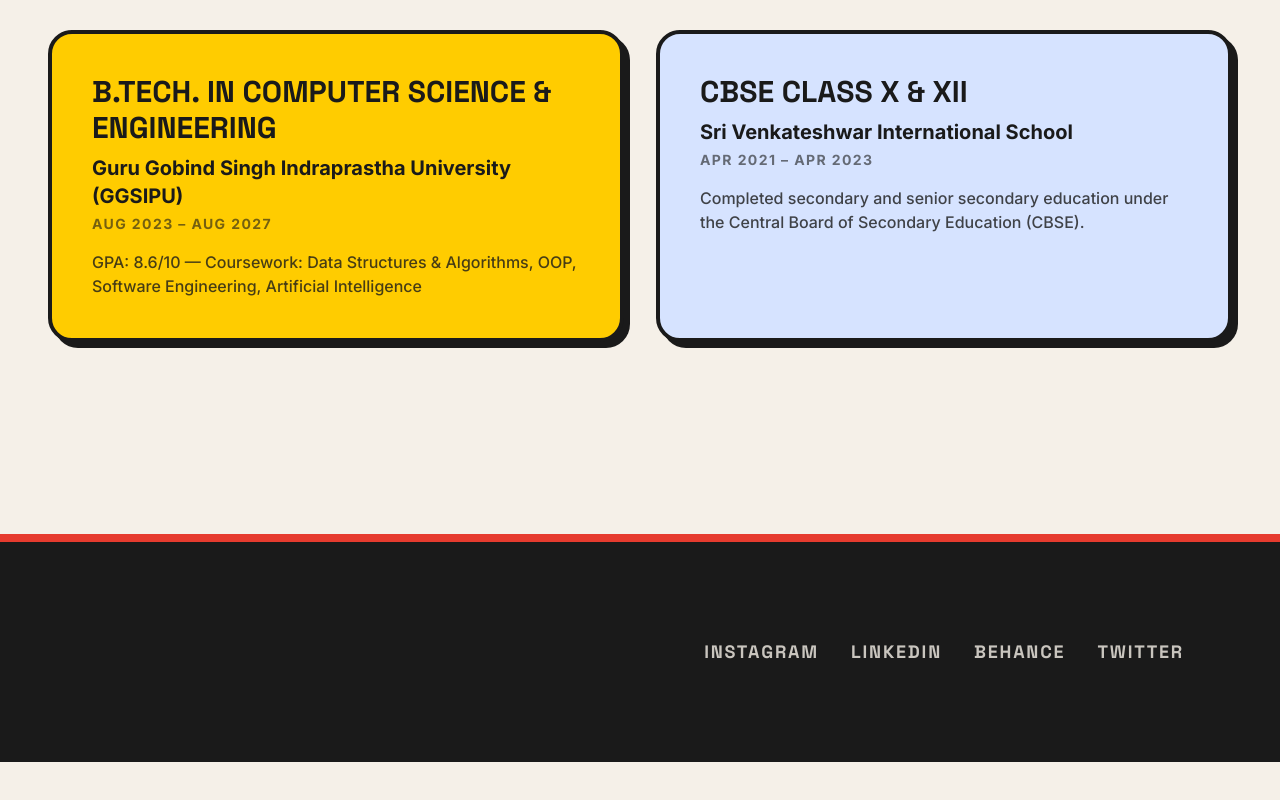
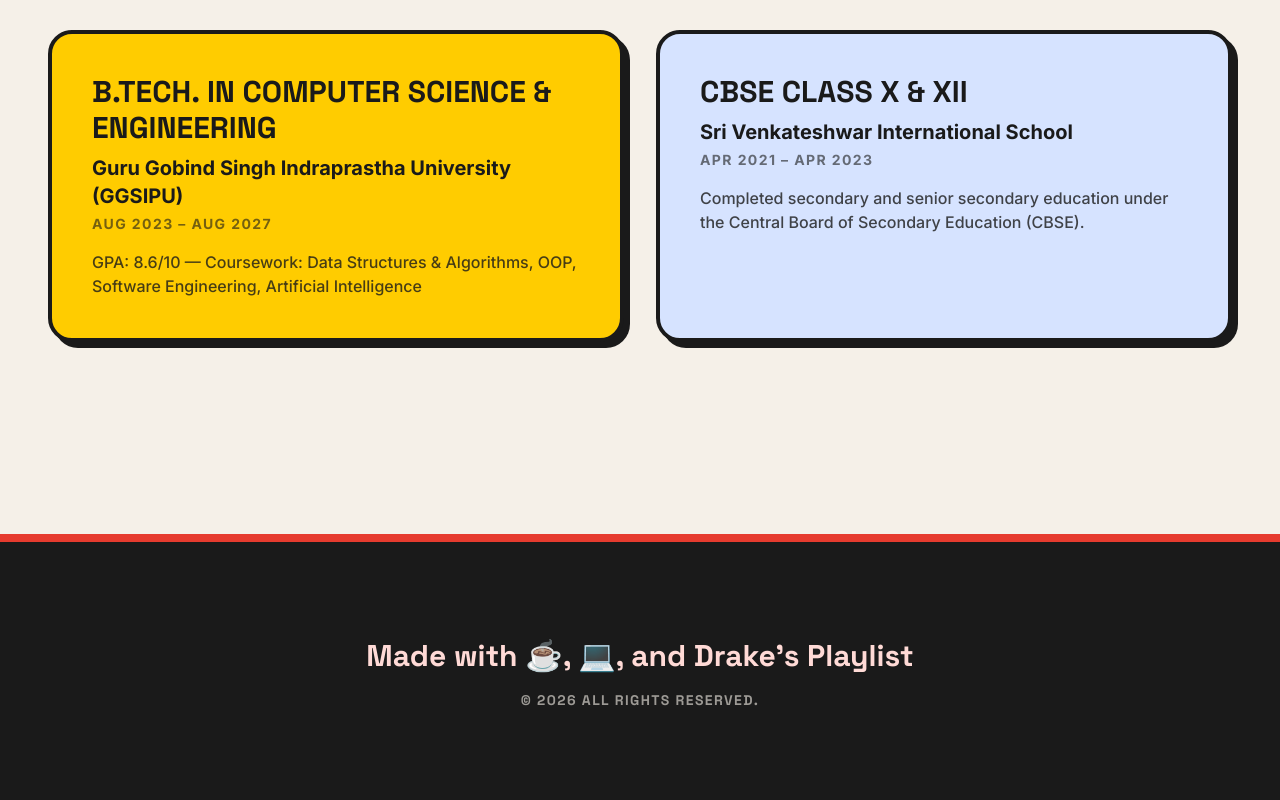
Before and after one commit to Anirudhpahwa/MyPortfolio, a Next.js app: page / in a window 1280 px wide. Shown: the part 6318-7118 px from the top of the page. Before the commit the page ends 7080 px from the top, so only its background shows below. Built offline with nearby package versions, Linux system fonts and the light colour scheme.

Commit message:
Update footer and README

```diff
--- a/src/components/Footer.tsx
+++ b/src/components/Footer.tsx
@@ -1,29 +1,19 @@
 export default function Footer() {
   return (
     <footer className="bg-primary border-t-8 border-secondary w-full mt-24">
-      <div className="flex flex-col md:flex-row justify-between items-start md:items-center p-12 md:p-24 w-full max-w-7xl mx-auto">
-        <div className="mb-8 md:mb-0">
-          <div className="text-surface font-black text-4xl uppercase mb-4">
-            {/* Brand name */}
-          </div>
-          <p className="font-black uppercase text-lg tracking-widest text-surface opacity-80">
-            {/* Copyright */}
-          </p>
-        </div>
-
-        <div className="flex flex-wrap gap-8">
-          {/* Social links — content TBD */}
-          {["Instagram", "LinkedIn", "Behance", "Twitter"].map((name) => (
-            <a
-              key={name}
-              href="#"
-              className="text-surface opacity-80 hover:opacity-100 font-black uppercase text-lg tracking-widest hover:text-primary-fixed transition-colors active:scale-95 duration-150"
-              style={{ fontFamily: "var(--font-headline)" }}
-            >
-              {name}
-            </a>
-          ))}
-        </div>
+      <div className="flex flex-col items-center justify-center p-12 md:p-24 gap-4">
+        <p
+          className="text-2xl md:text-3xl font-black text-secondary-container text-center"
+          style={{ fontFamily: "var(--font-headline)" }}
+        >
+          Made with ☕, 💻, and Drake&apos;s Playlist
+        </p>
+        <p
+          className="text-sm font-bold uppercase tracking-widest text-surface opacity-60 text-center"
+          style={{ fontFamily: "var(--font-headline)" }}
+        >
+          © 2026 All Rights Reserved.
+        </p>
       </div>
     </footer>
   );
```
Also changed, not shown: 1 other file (tests, documents, lock files or other folders).
